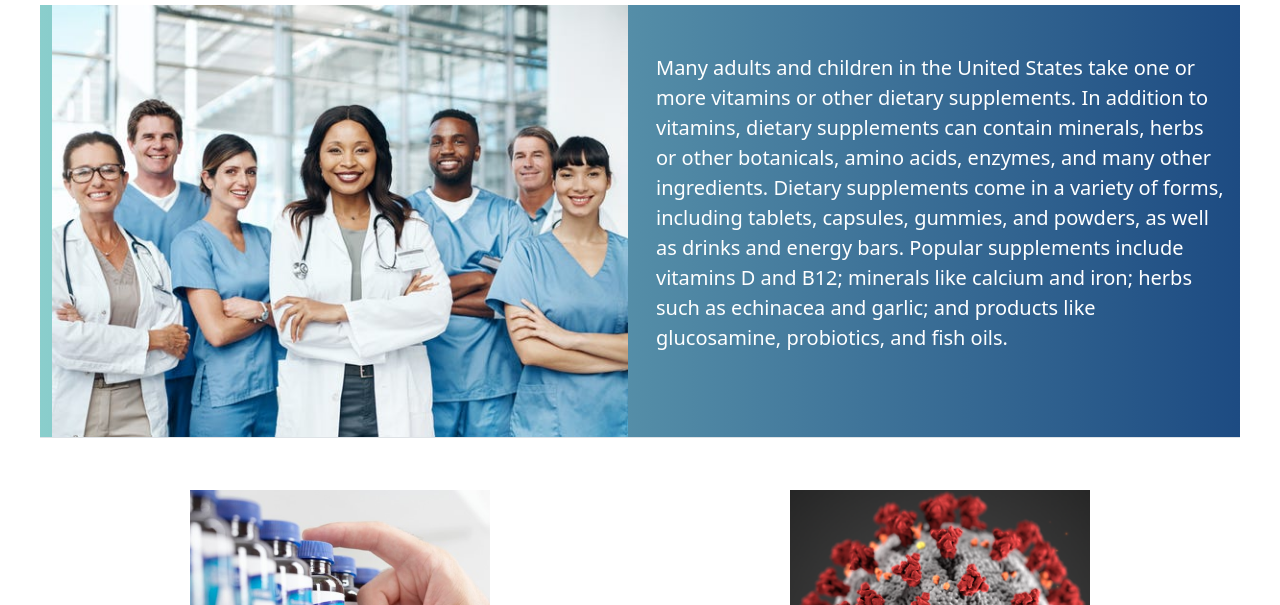
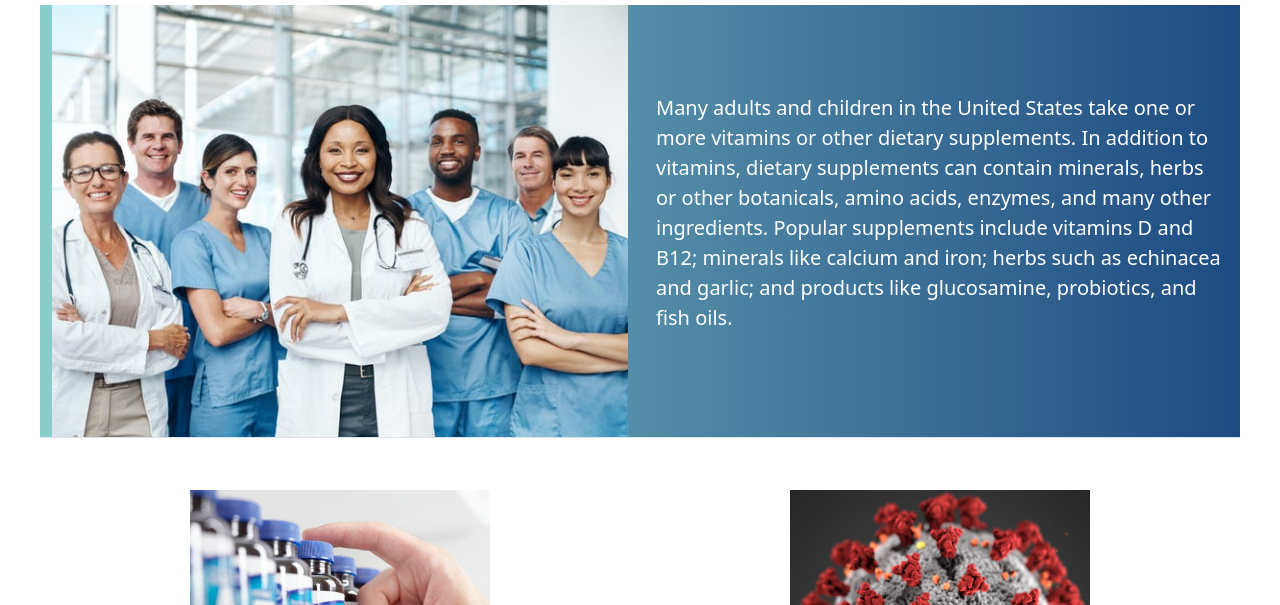
Before and after one commit to jeremyrook/RealChemistry, a Gatsby site: page / in a window 1280 px wide. Shown: the part 195-800 px from the top of the page. Built offline with nearby package versions, Linux system fonts and the light colour scheme; Gatsby itself is replaced by a stand-in of ours.

Commit message:
copy updates, layout updates

```diff
--- a/src/components/homebanner.js
+++ b/src/components/homebanner.js
@@ -5,14 +5,13 @@ import "../scss/homebanner.scss"
 
 const HomeBanner = () => {
     return(
-        <Row className="banner no-gutters w-100 mx-auto border-bottom">
+        <Row className="banner no-gutters w-100 mx-auto border-bottom align-items-center">
             <Col md="6">
                 <StaticImage src="../images/medical_people.jpeg"  alt="Medical people" placeholder="blurred"/>
             </Col>
-            <Col className="px-3 pt-md-5 banner-description" md="6">
+            <Col className="px-3 pt-3 py-md-3 banner-description" md="6">
                 <p className="banner-description-text">Many adults and children in the United States take one or more vitamins or other dietary supplements.
               In addition to vitamins, dietary supplements can contain minerals, herbs or other botanicals, amino acids, enzymes, and many other ingredients.
-              Dietary supplements come in a variety of forms, including tablets, capsules, gummies, and powders, as well as drinks and energy bars.
               Popular supplements include vitamins D and B12; minerals like calcium and iron; herbs such as echinacea and garlic; and products like glucosamine, probiotics, and fish oils.
                 </p>
             </Col>
```
